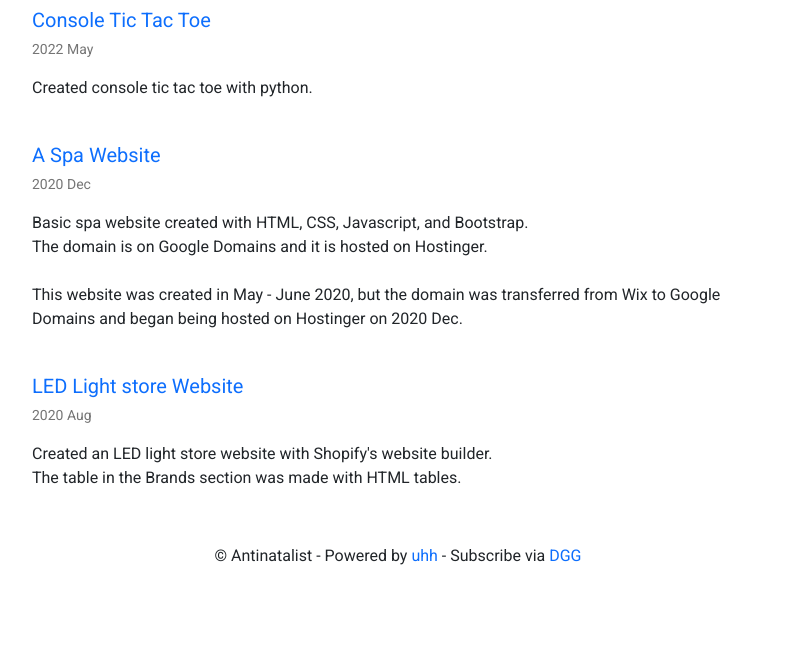
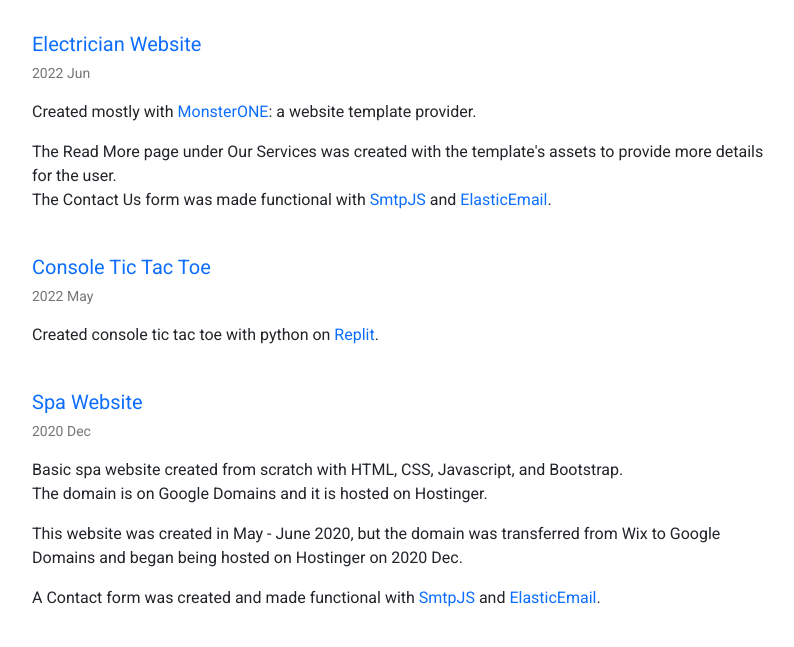
Before and after one commit to antinatalist/antinatalist.github.io, a plain HTML site: page projects.html in a window 1280 px wide. Shown: the part 149-796 px from the top of the page, without its empty margins (242-1036 px from the left). Drawn offline with nearby package versions, Linux system fonts and the light colour scheme.

Commit message:
added another project under projects.html. also changed some formatting

```diff
--- a/projects.html
+++ b/projects.html
@@ -11,9 +11,9 @@
 </head>
 
 <body>
-  <!-- bootstrap navbar -->
   <div class="container wrapper">
 
+    <!-- bootstrap navbar -->
     <nav class="navbar navbar-expand-lg navbar-light">
       <div class="container">
         <a class="navbar-brand" href="index.html">Antinatalist</a>
@@ -33,18 +33,39 @@
     <main>
       <div class="container">
         <h2 class="display-4">Projects</h2>
+        <br>
+        <!-- LIST ALL PROJECTS BELOW -->
+
+
+        <p class="lead"><a href="https://electriczone.ca" target="_blank">Electrician Website</a></p>
+        <p class="small date">2022 Jun</p>
+        <p>Created mostly with <a href="https://monsterone.com/">MonsterONE</a>: a website template provider.</p>
+        <p>The Read More page under Our Services was created with the template's assets to provide more details for the user.
+        <br>The Contact Us form was made functional with <a href="https://smtpjs.com/">SmtpJS</a> and <a href="https://elasticemail.com/">ElasticEmail</a>. </p>
+        <br>
+
 
         <p class="lead"><a href="https://replit.com/@llIllantinatalistllII/CONSOLE-TICTACTOE#main.py" target="_blank">Console Tic Tac Toe</a></p>
         <p class="small date">2022 May</p>
-        <p>Created console tic tac toe with python.<br></p>
+        <p>Created console tic tac toe with python on <a href="https://replit.com/">Replit</a>.</p>
         <br>
-        <p class="lead"><a href="https://theonesspa.com" target="_blank">A Spa Website</a></p>
+
+
+        <p class="lead"><a href="https://theonesspa.com" target="_blank">Spa Website</a></p>
         <p class="small date">2020 Dec</p>
-        <p>Basic spa website created with HTML, CSS, Javascript, and Bootstrap.<br>The domain is on Google Domains and it is hosted on Hostinger.<br><br>This website was created in May - June 2020, but the domain was transferred from Wix to Google Domains and began being hosted on Hostinger on 2020 Dec.</p>
+        <p>Basic spa website created from scratch with HTML, CSS, Javascript, and Bootstrap.
+        <br>The domain is on Google Domains and it is hosted on Hostinger.</p>
+        <p>This website was created in May - June 2020, but the domain was transferred from Wix to Google Domains and began being hosted on Hostinger on 2020 Dec.</p>
+        <p>A Contact form was created and made functional with <a href="https://smtpjs.com/">SmtpJS</a> and <a href="https://elasticemail.com/">ElasticEmail</a>.</p>
         <br>
+
+
         <p class="lead"><a href="https://ajaxlighting.ca/" target="_blank">LED Light store Website</a></p>
         <p class="small date">2020 Aug</p>
-        <p>Created an LED light store website with Shopify's website builder.<br>The table in the Brands section was made with HTML tables.</p>
+        <p>Created an LED light store website with Shopify's website builder.
+        <br>The table in the Brands section was made with HTML tables.</p>
+        <br>
+
 
       </div>
 
```
Also changed, not shown: index.html (+1 -1 lines).
